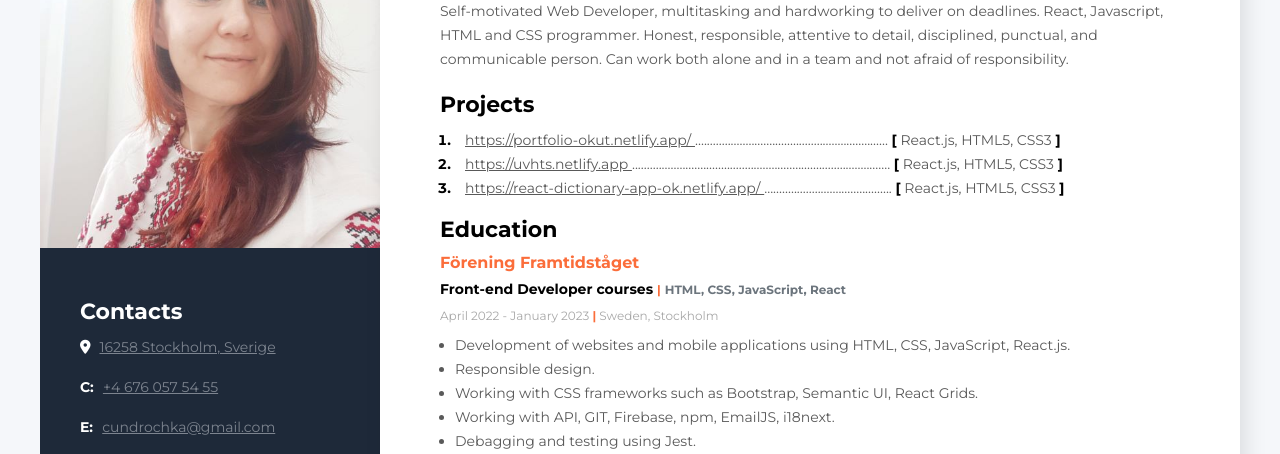
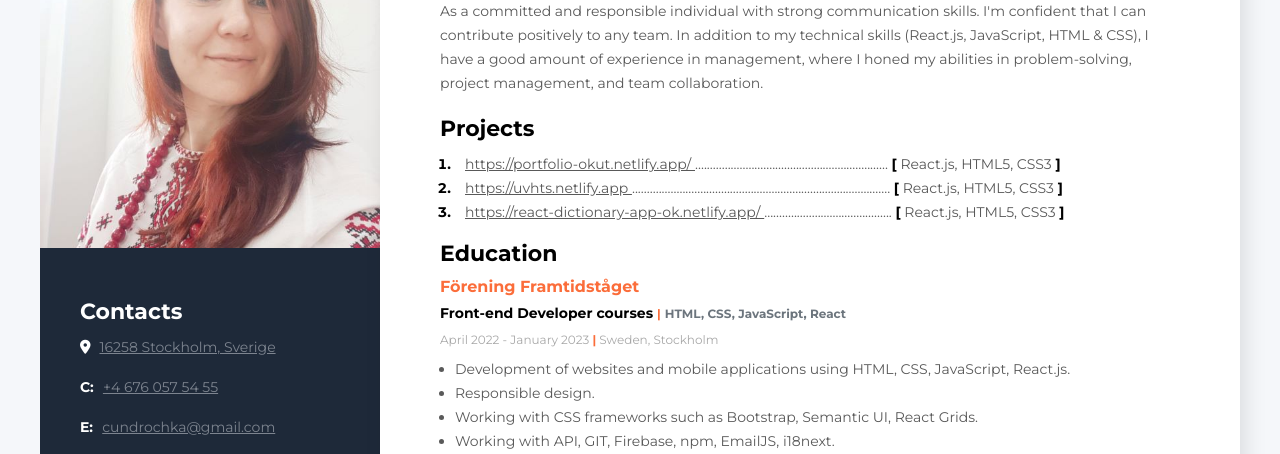
Before and after one commit to OlenaKut/CV-EN, a plain HTML site: page index.html in a window 1280 px wide. Shown: the part 133-587 px from the top of the page. Drawn offline with nearby package versions, Linux system fonts and the light colour scheme.

Commit message:
Changed description

```diff
--- a/index.html
+++ b/index.html
@@ -33,8 +33,7 @@
 					<h1 class="about-name">Olena Kutasevych</h1>
 
 					<p class="about-discription">
-						Self-motivated Web Developer, multitasking and hardworking to deliver on deadlines. React, Javascript, HTML and CSS programmer. Honest, responsible, attentive to detail, disciplined, punctual, and communicable  person. Can work both alone and in a team and not afraid of responsibility.
-					</p>
+					As a committed and responsible individual with strong communication skills. I'm confident that I can contribute positively to any team. In addition to my technical skills (React.js, JavaScript, HTML & CSS), I have a good amount of experience in management, where I honed my abilities in problem-solving, project management, and team collaboration.					</p>
 				</div>
 				<!--Projects-->
 				<div class="projects">
```
